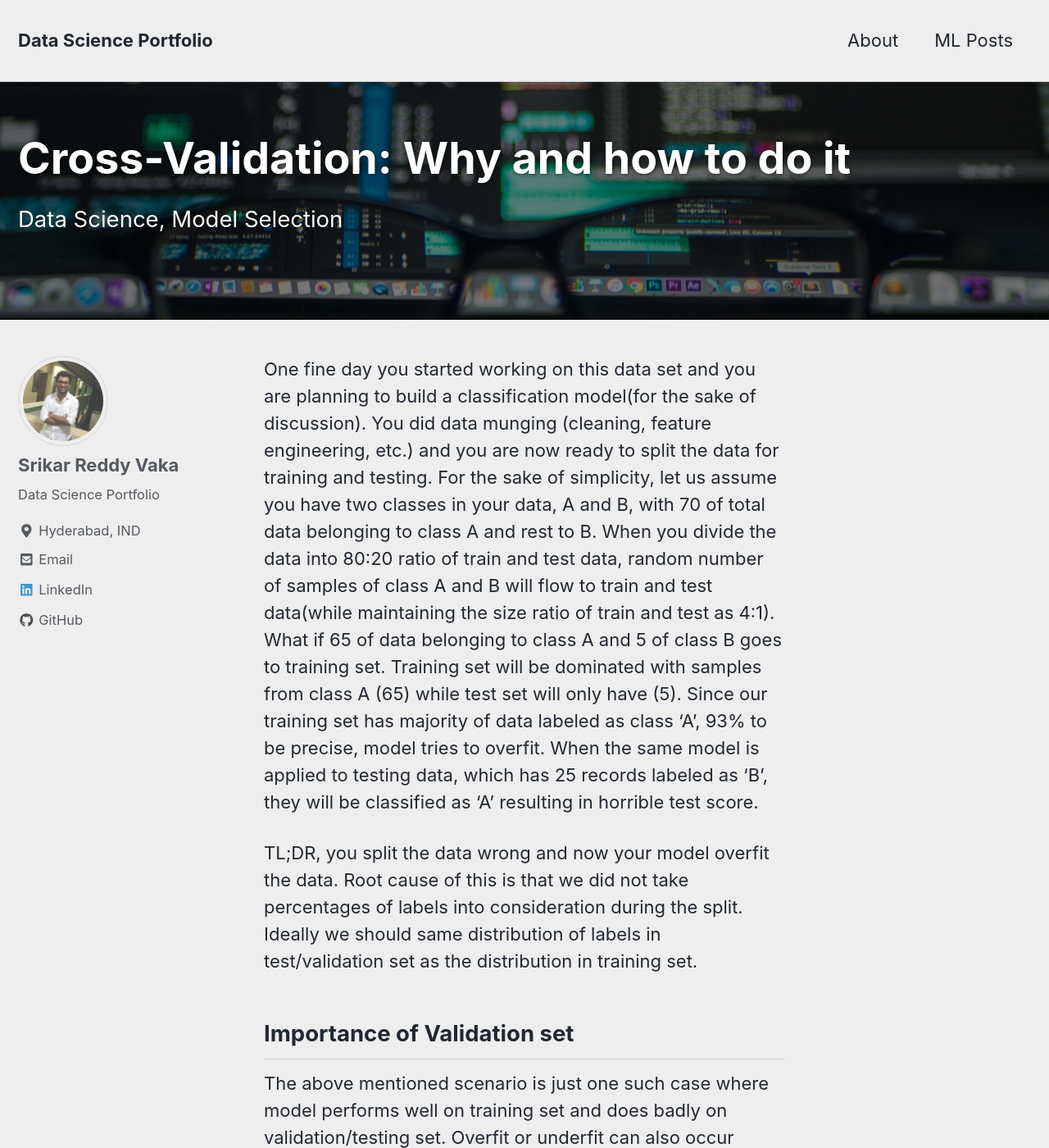
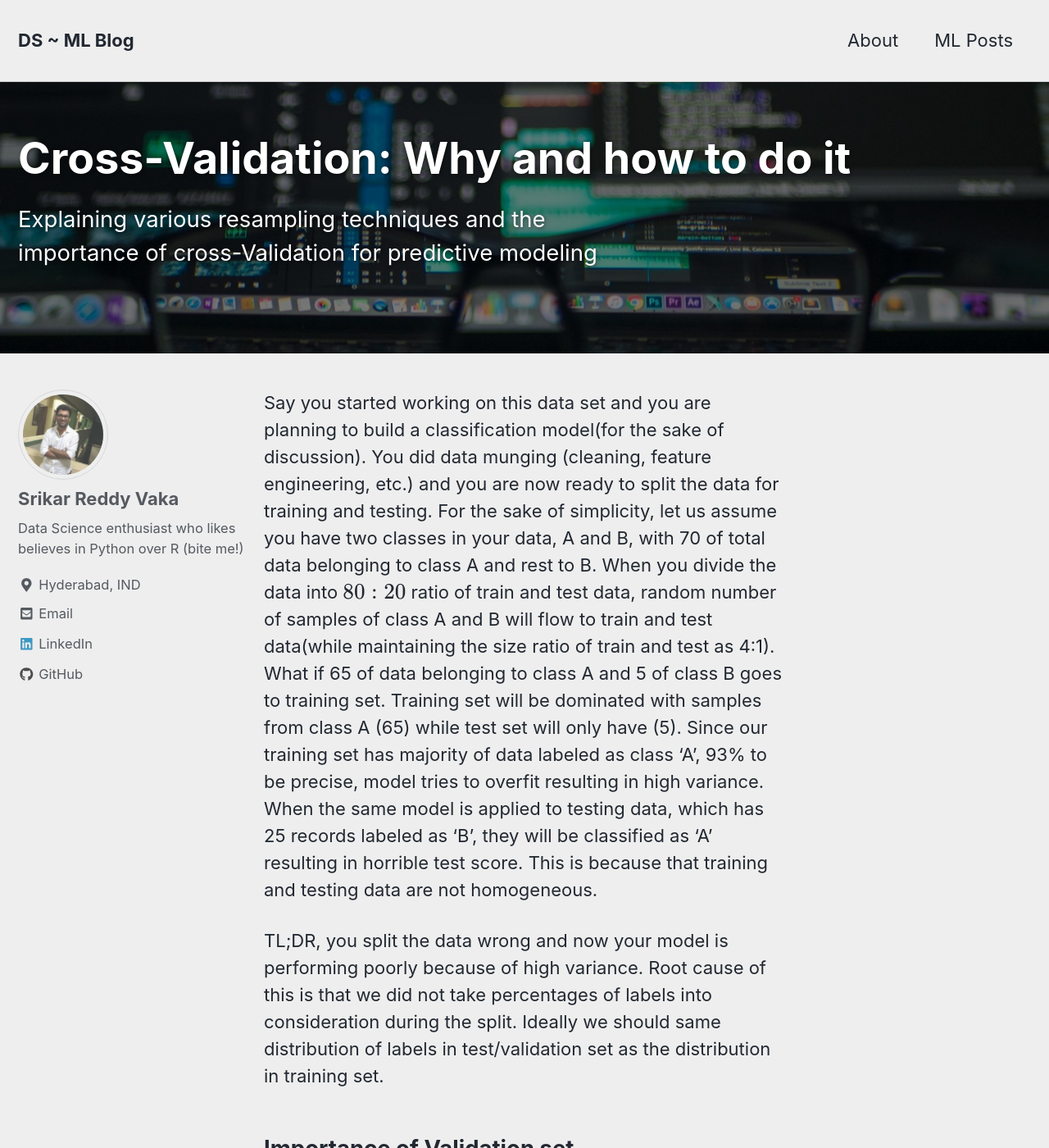
Before and after one commit to srikarvaka/srikarvaka.github.io, a Jekyll site: the page built from _posts/2019-02-01-Cross-validation.md, in a window 1280 px wide and 1400 px high. Shown: the whole window at 82% size. Built offline with Jekyll 4.4.1, drawn with Linux system fonts in a browser that asks for light colours; nearby versions of some CDN libraries; formulas are drawn with MathJax 3; comment, search, counter and statistics services are not loaded; some of the changed text lies outside the part shown.

Commit message:
CV updated

````diff
--- a/_config.yml
+++ b/_config.yml
@@ -9,7 +9,7 @@
 
 # Site Settings
 locale                   : "en-US"
-title                    : "Data Science Portfolio"
+title                    : "DS ~ ML Blog"
 title_separator          : "-"
 name                     : "Srikar Reddy Vaka"
 description              : "description"
@@ -87,7 +87,7 @@
 author:
   name             : "Srikar Reddy Vaka"
   avatar           : "/images/profile.jpg" # path of avatar image, e.g. "/assets/images/bio-photo.jpg"
-  bio              : "Data Science Portfolio"
+  bio              : "Data Science enthusiast who likes believes in Python over R (bite me!)"
   location         : "Hyderabad, IND"
   email            :  vakasrikar@gmail.com
   uri              :
--- a/_posts/2019-02-01-Cross-validation.md
+++ b/_posts/2019-02-01-Cross-validation.md
@@ -7,22 +7,26 @@
 header:
   overlay_image: "/images/cvimage.jpeg"
   overlay_filter: 0.5
-excerpt: "Data Science, Model Selection"
+excerpt: "Explaining various resampling techniques and the importance of cross-Validation for predictive modeling"
 mathjax: "true"
 classes: wide
 ---
 
-One fine day you started working on this data set and you are planning to build a classification model(for the sake of discussion). You did data munging (cleaning, feature engineering, etc.) and you are now ready to split the data for training and testing. For the sake of simplicity, let us assume you have two classes in your data, A and B, with 70 of total data belonging to class A and rest to B. When you divide the data into 80:20 ratio of train and test
-data, random number of samples of class A and B will flow to train and test data(while maintaining the size ratio of train and test as 4:1). What if 65 of data belonging to class A and 5 of class B goes to training set. Training set will be dominated with samples from class A (65) while test set will only have (5). Since our training set has majority of data labeled as class 'A', 93% to be precise, model tries to overfit. When the same model is applied to testing data, which has 25 records labeled as 'B', they will be classified as 'A' resulting in horrible test score.
+Say you started working on this data set and you are planning to build a classification model(for the sake of discussion). You did data munging (cleaning, feature engineering, etc.) and you are now ready to split the data for training and testing. For the sake of simplicity, let us assume you have two classes in your data, A and B, with 70 of total data belonging to class A and rest to B. When you divide the data into $$80:20$$ ratio of train and test
+data, random number of samples of class A and B will flow to train and test data(while maintaining the size ratio of train and test as 4:1). What if 65 of data belonging to class A and 5 of class B goes to training set. Training set will be dominated with samples from class A (65) while test set will only have (5). Since our training set has majority of data labeled as class 'A', 93% to be precise, model tries to overfit resulting in high variance. When the same model is applied to testing data, which has 25 records labeled as 'B', they will be classified as 'A' resulting in horrible test score. This is because that training and testing data are not homogeneous.
 
-TL;DR, you split the data wrong and now your model overfit the data. Root cause of this is that we did not take percentages of labels into consideration during the split. Ideally we should same distribution of labels in test/validation set as the distribution in training set.
+TL;DR, you split the data wrong and now your model is performing poorly because of high variance. Root cause of this is that we did not take percentages of labels into consideration during the split. Ideally we should same distribution of labels in test/validation set as the distribution in training set.
 
 ## Importance of Validation set
 
-The above mentioned scenario is just one such case where model performs well on training set and does badly on validation/testing set. Overfit or underfit can also occur when we chose an imperfect model to fit data. An imperfect model is something that is designed to work well on the kind of data we have, although it can perform well on other data sets. This happens because algorithms are built based on few assumptions on data formats, and is not supposed to fit any kind of data equally well.
+The above mentioned scenario is just one such case where model performs well on training set and does badly on validation/testing set. Overfit or underfit can also occur when we chose an imperfect model to fit data. An imperfect model is something that is designed to work well on the kind of data (like decision trees on categorial features) we have, although it can perform well on other data sets. This happens because algorithms are built based on few assumptions on data formats and are not supposed to fit other kinds of data equally well.
 
-All our efforts will go in drain after spending lots of time on data cleaning, transformations and model building only to realize that the model is near to useless. We need
-to have some early indicator informing if the model is overfitting. This is where validation accuracy comes into picture and help us identify overfitting before its too late. Low accuracy on validation set upon fitting the model on it is an indicator of high variance in the model and it's time we either go for a different mode or re-engineer the data. We need a model that's good, not the one that looks good.
+We need to have some early indicator informing if the model is overfitting. This is where validation accuracy comes into picture and help us identify high variance before its too late. Low accuracy on validation set upon fitting the model on it is an indicator of high variance in the model and it's time we either go for a different mode or re-engineer the data. We need a model that's good, not the one that looks good.
+
+### Single vs Multiple validation sets
+
+It has been shown by several researchers that validation using single test can be a poor choice. Resampling methods, such as cross-validation, can be used to produce appropriate estimates of model performance using the
+training set. Resampling methods often produce performance estimates superior to a single test set because they evaluate many alternate versions of data.
 
 ## Different ways to get CV data sets
 
@@ -30,16 +34,18 @@
 data is not provided, the data should be split into three sets for training, validation and testing purpose. If the test set already exists (provided), we only
 need to create training and validation sets.
 
-In this article, I shall briefly discuss about some the commonly used Cross-Validation (CV) objects offered by sklearn and will explain their properties.
-There are three major kinds of splits, Linear, stratified and shuffle split.
+In this article, I shall briefly discuss about some the commonly used resampling techniques offered by sklearn and will explain their pros and cons.
+There are three major kinds of splits, K-Fold, stratified and shuffle split.
 
-### Linear split
+### K-fold Cross-Validation
 
-* Data is split based on the ratio passed as hyper-parameter
+* The samples are randomly partitioned into k sets of roughly equal size
 * Indexes of data points in subsamples follow same order as that in original data
-* Doesn't take distribution of target labels into consideration during split
-
-Example : [`KFold split`][kfold]
+* The k resampled estimates of performance are summarized (usually with the mean and
+standard error) and used to understand the relationship between the tuning
+parameter(s) and model utility
+* The choice of k is usually 5 or 10, but there is no formal rule
+* Does not take percentage of data in the classes into consideration during split
 
 ```python
 from sklearn.model_selection import KFold
@@ -70,7 +76,7 @@
 
 The obvious pitfall of this way of splitting is that it does not take into consideration the population of various target classes in the data. This could lead to one or more classes not appearing in training set thus enabling model to overfit on labels appearing in training set.
 
-To overcome this we need have something that helps us to split the data according to the percentage of classes
+To overcome this we need have a resampling technique that helps us to split the data according to the percentage of classes
 so that we have it evenly distributed in training and validation data. Stratified split helps us to achieve that.
 
 ### Stratified split
--- a/index.html
+++ b/index.html
@@ -4,7 +4,4 @@
 header:
   overlay_image: "/images/anotherindex.jpeg"
   overlay_filter: 0.5 # same as adding an opacity of 0.5 to a black background
-  actions:
-    - label: "More Info"
-      url: "https://unsplash.com"
 ---
````
